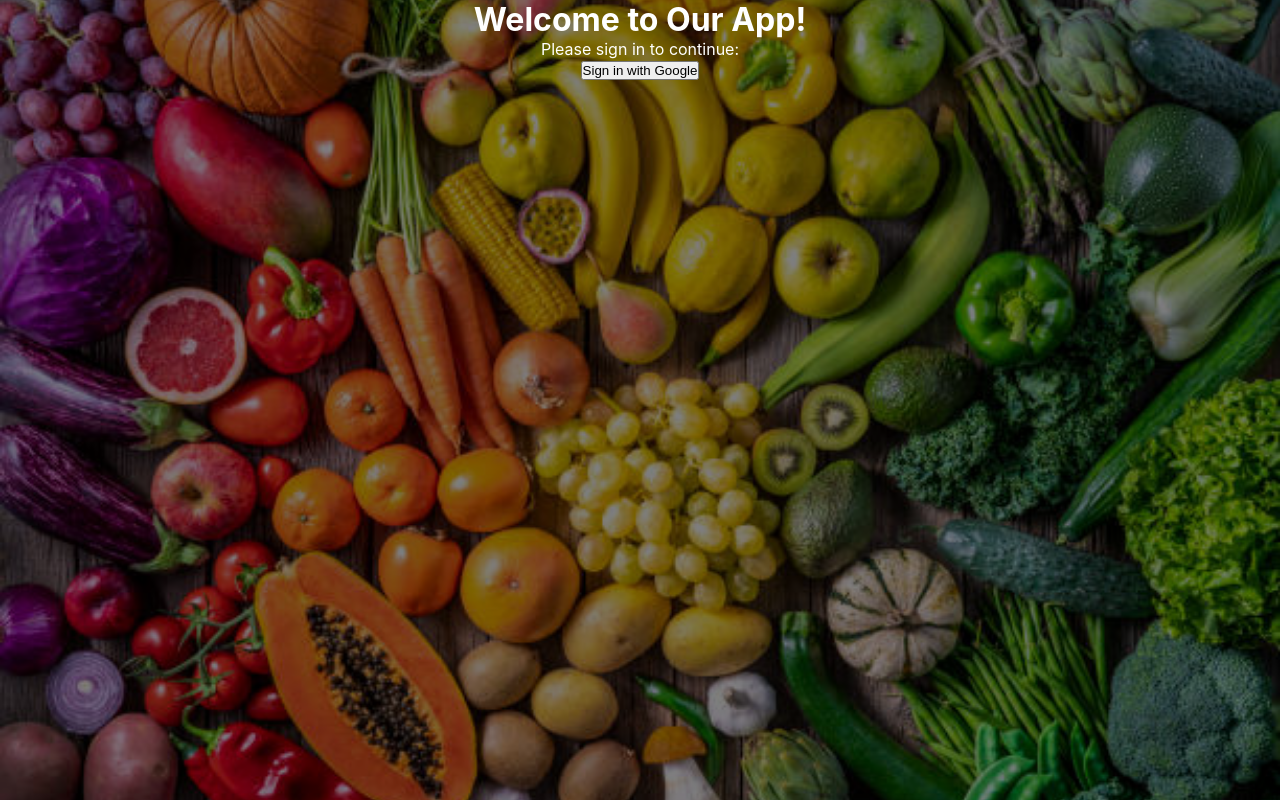
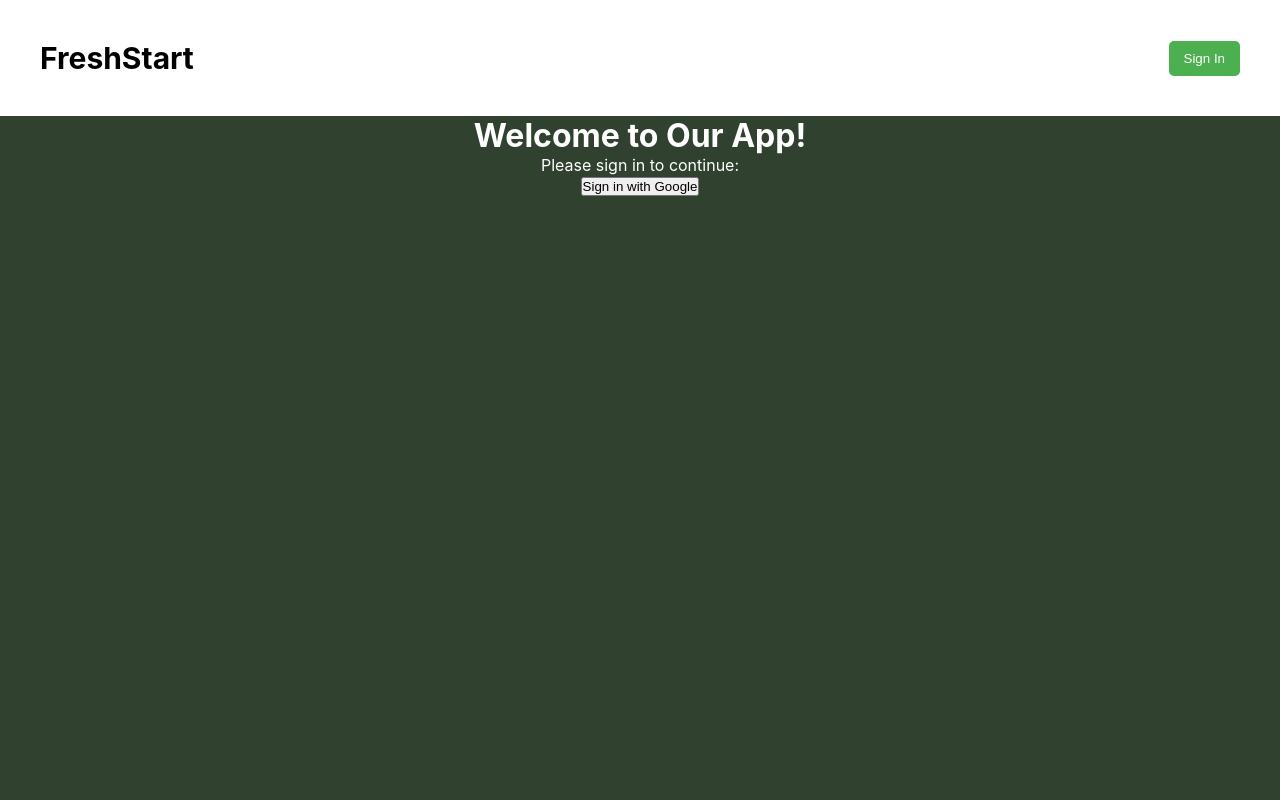
Before and after one commit to Eric-04/FreshStart, a React (Create React App) app in the folder frontend-freshstart/: page / in a window 1280 px wide. Built offline with nearby package versions, Linux system fonts and the light colour scheme; no server answers.

Commit message:
feat: navbar

```diff
--- a/frontend-freshstart/src/App.css
+++ b/frontend-freshstart/src/App.css
@@ -11,12 +11,12 @@ html, body {
 
 body {
   margin: 0;
-  background-image: url('../public/food_background.jpg'); /* Corrected syntax and path */
+  background-color: rgb(96, 131, 96);
   background-size: cover; /* Ensure the image covers the entire background */
   background-position: center; /* Center the background image */
   background-repeat: no-repeat; /* Prevent the image from repeating */
   background-attachment: fixed; /* Keep the background fixed when scrolling */
-  color: white; /* Set default text color */
+  color: rgb(255, 255, 255); /* Set default text color */
 }
 
 #root {
--- a/frontend-freshstart/src/App.js
+++ b/frontend-freshstart/src/App.js
@@ -2,11 +2,13 @@ import './App.css';
 import { BrowserRouter, Routes, Route } from 'react-router-dom';
 import FirstTimeUser from './pages/FirstTimeUser';
 import Welcome from './pages/Welcome';
+import Navbar from './Navbar'; // Import the Navbar component
 
 function App() {
   return (
     <BrowserRouter>
       <div className="App"> {/* Ensure this div applies the App styles */}
+        <Navbar /> {/* Include the Navbar component here */}
         <Routes>
           <Route path="/" element={<Welcome />} />
           <Route path="/first-time" element={<FirstTimeUser />} />
--- /dev/null
+++ b/frontend-freshstart/src/Navbar.css
@@ -0,0 +1,31 @@
+.navbar {
+    display: flex;
+    justify-content: space-between;
+    align-items: center;
+    padding: 40px 40px; /* Increased padding for a longer navbar */
+    background-color: #ffffff; /* Dark background */
+    color: rgb(0, 0, 0); /* White text */
+    width: 100%; /* Full width */
+  }
+
+  .navbar-title {
+    font-size: 30px;
+  }
+
+  .navbar-links {
+    display: flex;
+    align-items: center;
+  }
+
+  .sign-in-button {
+    background-color: #4CAF50; /* Green button */
+    color: white;
+    border: none;
+    padding: 10px 15px; /* Ensure consistent padding for buttons */
+    border-radius: 5px;
+    cursor: pointer;
+  }
+
+  .sign-in-button:hover {
+    background-color: #45a049; /* Darker green on hover */
+  }
--- /dev/null
+++ b/frontend-freshstart/src/Navbar.js
@@ -0,0 +1,44 @@
+import React from 'react';
+import { useAuthState } from 'react-firebase-hooks/auth';
+import { signInWithPopup, GoogleAuthProvider } from 'firebase/auth';
+import { useNavigate } from 'react-router-dom'; // Import useNavigate
+import { auth } from './firebase'; // Ensure the import path is correct
+import './Navbar.css'; // Optional: Include your styles
+
+const Navbar = () => {
+  const [user] = useAuthState(auth);
+  const navigate = useNavigate(); // Initialize navigate
+
+  const signInWithGoogle = async () => {
+    const provider = new GoogleAuthProvider();
+    try {
+      await signInWithPopup(auth, provider);
+    } catch (error) {
+      console.error("Error signing in with Google", error);
+    }
+  };
+
+  const signOut = async () => {
+    await auth.signOut(); // Sign the user out
+    navigate('/'); // Navigate to the Welcome page
+  };
+
+  return (
+    <nav className="navbar">
+      <h1 className="navbar-title">FreshStart</h1>
+      <div className="navbar-links">
+        {user ? (
+          <>
+            <button onClick={signOut} className="sign-in-button">Sign Out</button>
+          </>
+        ) : (
+          <button onClick={signInWithGoogle} className="sign-in-button">
+            Sign In
+          </button>
+        )}
+      </div>
+    </nav>
+  );
+};
+
+export default Navbar;
```
